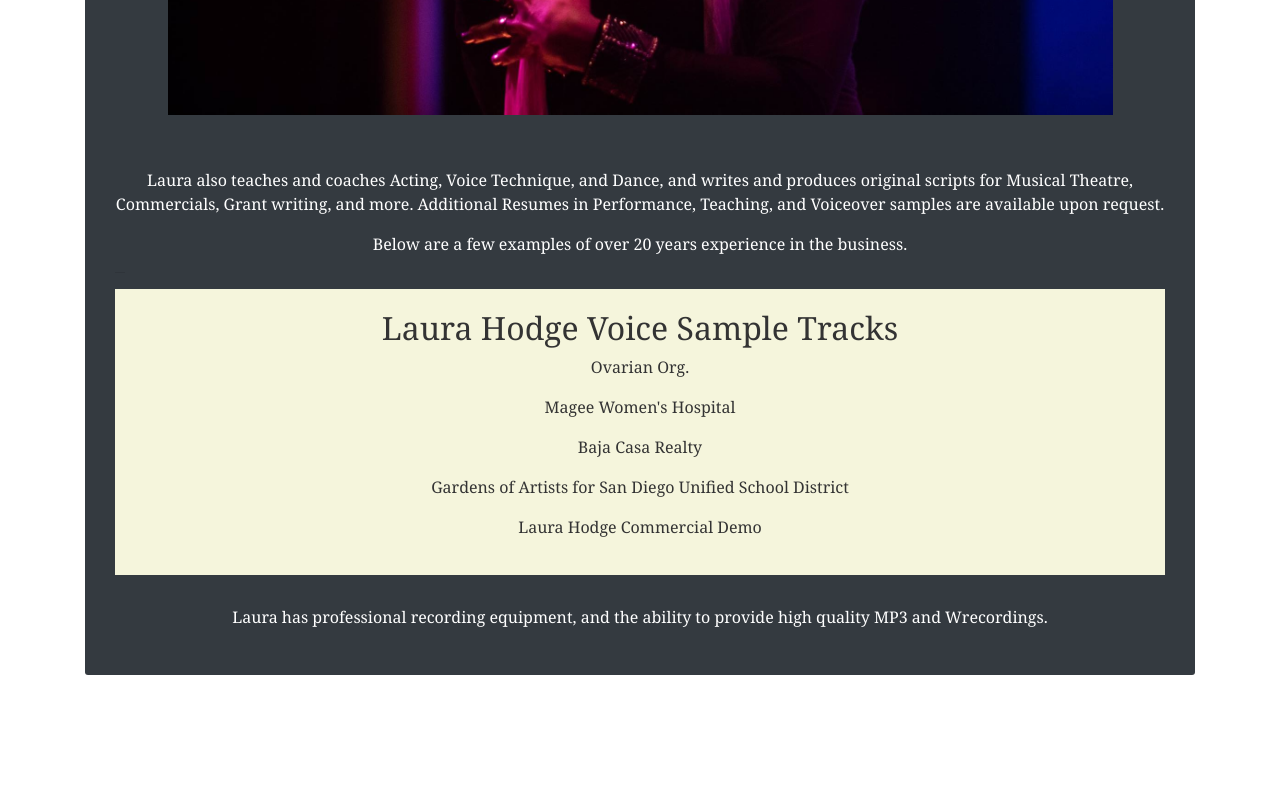
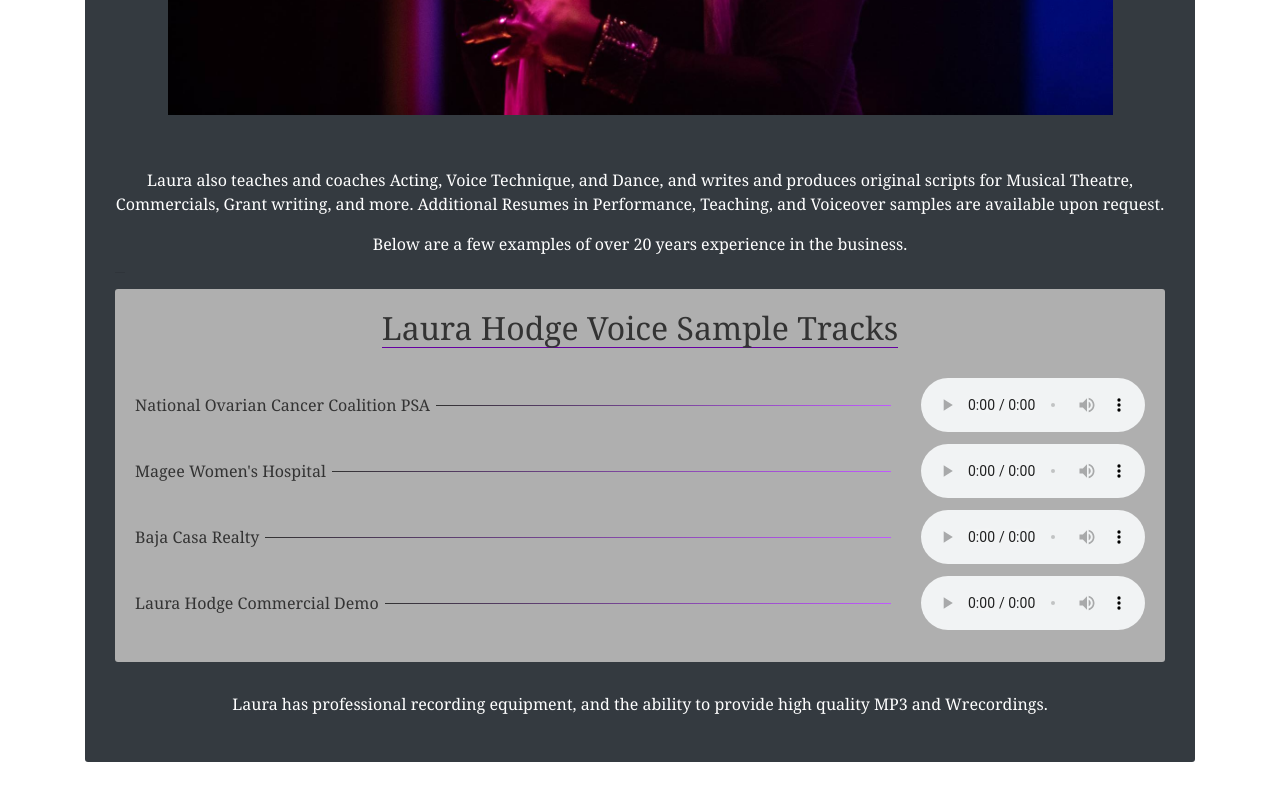
Before and after one commit to rebgrasshopper/laurahodge, a plain HTML site: page voiceovers.html in a window 1280 px wide. Shown: the part 853-1653 px from the top of the page. Before the commit the page ends 1628 px from the top, so only its background shows below. Drawn offline with nearby package versions, Linux system fonts and the light colour scheme.

Commit message:
added audio files to voiceovers

```diff
--- a/assets/css/voiceover.css
+++ b/assets/css/voiceover.css
@@ -1,6 +1,44 @@
 #sampleTracks {
-    background-color: beige;
+    background-color: var(--lGray);
     color: #333;
     padding: 20px;
     margin-bottom: 30px;
+    border-radius: 3px;
 }
+
+#sampleTracks h2 {
+    border-bottom: #6600a1 1px solid;
+    max-width: max-content;
+    margin: auto auto 30px auto;
+}
+
+.audio {
+    display: flex;
+    align-items: center;
+    justify-content: space-between;
+    margin-bottom: 6px;
+    padding-bottom: 6px;
+}
+
+.audio p {
+    margin-bottom: 0px;
+    margin-right: 30px;
+    width: 100%;
+}
+
+@media screen and (min-width: 800px) {
+    .liner {
+        display: flex;
+        align-items: flex-start;
+        text-align: left;
+    }
+    .liner:after {
+        content: '';
+        flex-grow: 1;
+        height: 1px;
+        background: linear-gradient(to right, #333, #c05aff);
+        min-width: 20px;
+        margin: auto;
+        margin-left: 6px;
+    }
+}
--- a/assets/js/nav.js
+++ b/assets/js/nav.js
@@ -1,14 +1,11 @@
 const navImages = document.getElementsByClassName("navImage");
 
-console.log(navImages)
 
-document.addEventListener("mouseover", function (event) {
+document.addEventListener("mouseover", function(event) {
     let navImg;
-    const width  = window.innerWidth || document.documentElement.clientWidth ||
-document.body.clientWidth;
-    console.log(width)
-    if (event.target.text && width >= 1200){
-        console.log()
+    const width = window.innerWidth || document.documentElement.clientWidth ||
+        document.body.clientWidth;
+    if (event.target.text && width >= 1200) {
         switch (event.target.text.replace("(current)", "")) {
             case "Home":
                 navImg = navImages[0]
@@ -36,9 +33,9 @@ document.body.clientWidth;
     }
 })
 
-document.addEventListener("mouseout", function (event) {
+document.addEventListener("mouseout", function(event) {
     let navImg;
-    if (event.target.text){
+    if (event.target.text) {
 
         switch (event.target.text.replace("(current)", "")) {
             case "Home":
@@ -66,3 +63,6 @@ document.addEventListener("mouseout", function (event) {
         navImg.setAttribute("style", "display:none")
     }
 })
+
+
+console.log("Dancer icons in menu by artist orangereebok via vecteezy.com");
--- a/voiceovers.html
+++ b/voiceovers.html
@@ -84,16 +84,37 @@
             <hr>
             <div id="sampleTracks">
                 <h2>Laura Hodge Voice Sample Tracks</h2>
-                <p>Ovarian Org.</p>
-                <p>Magee Women's Hospital</p>
-                <p>Baja Casa Realty</p>
-                <p>Gardens of Artists for San Diego Unified School District</p>
-                <p>Laura Hodge Commercial Demo</p>
+                <div class="audio">
+                    <p class="liner"><span class="audioTitle">National Ovarian Cancer Coalition PSA</span></p>
+                    <audio controls="controls" src="./assets/images/audio/ovarian.mp3">
+                        Your browser does not support the HTML5 audio element.
+                    </audio>
+                </div>
+                <div class="audio">
+                    <p class="liner"><span class="audioTitle">Magee Women's Hospital</span></p>
+                    <audio controls="controls" src="./assets/images/audio/Magee Women's Hospital.m4a">
+                        Your browser does not support the HTML5 audio element.
+                    </audio>
+                </div>
+                <div class="audio">
+                    <p class="liner"><span class="audioTitle">Baja Casa Realty</span></p>
+                    <audio controls="controls" src="./assets/images/audio/Baja Dream 1 Commercial.wav">
+                        Your browser does not support the HTML5 audio element.
+                    </audio>
+                </div>
+                <div class="audio">
+                    <p class="liner"><span class="audioTitle">Laura Hodge Commercial Demo</span></p>
+                    <audio controls="controls" src="./assets/images/audio/Long Commercial Demo.mp3">
+                        Your browser does not support the HTML5 audio element.
+                    </audio>
+                </div>
             </div>
+
+
+
             <p>Laura has professional recording equipment, and the ability to provide high quality MP3 and Wrecordings.</p>
         </div>
     </section>
-
 
 
     <script src="https://cdnjs.cloudflare.com/ajax/libs/gsap/3.2.6/gsap.min.js" integrity="sha256-3arngJBQR3FTyeRtL3muAGFaGcL8iHsubYOqq48mBLw=" crossorigin="anonymous"></script>
```
Also changed, not shown: assets/images/lauraPhotos/10255604_10153812630738844_672831058939773068_n.jpg (deleted), assets/images/lauraPhotos/116045046_10158653036313844_491667224153619181_o.jpg (deleted), assets/images/lauraPhotos/120659074_10158831291368844_5288175387093711400_o.jpg (deleted), assets/images/lauraPhotos/122219504_10158874403648844_4857480210974559810_o.jpg (deleted), assets/images/lauraPhotos/123312841_10158894169023844_2497343457461248737_o.jpg (deleted), assets/images/lauraPhotos/139848292_10159100146013844_7858724071747935046_o.jpg (deleted), assets/images/lauraPhotos/140101261_155502013040704_6695063097009699672_o.jpg (deleted), assets/images/lauraPhotos/1930073_56439428843_1671985_n.jpg (deleted), assets/images/lauraPhotos/1930073_56458163843_6534871_n.jpg (deleted), assets/images/lauraPhotos/2019-05-15_00_20_19_2019-05-15_00_18_40_laura_hodge_headshot_2019-jvopvih5nheh.png (deleted), assets/images/lauraPhotos/37720583_10156567354233844_8382335376357851136_o.jpg (deleted), assets/images/lauraPhotos/970839_10201229722641578_193598913_n.jpg (deleted), 5 other files.
